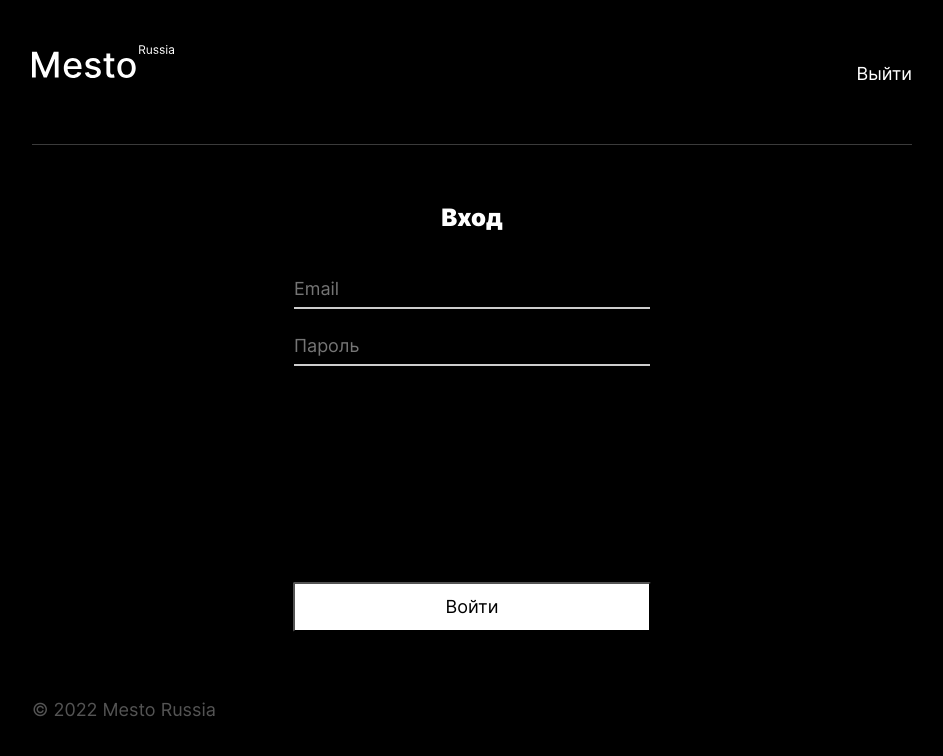
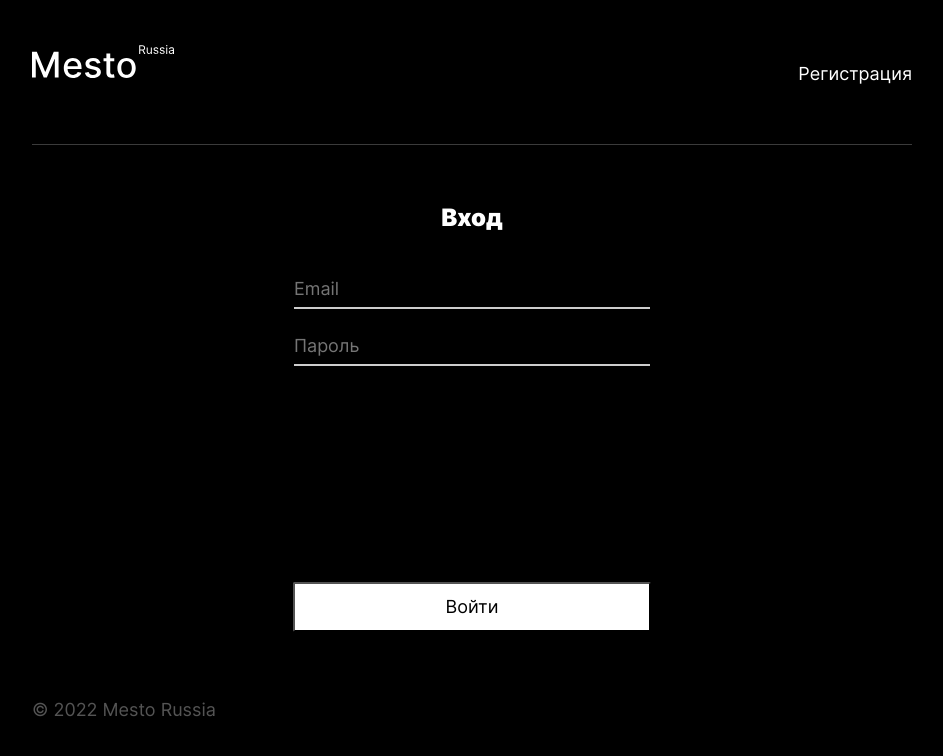
Before and after one commit to elenaLiubimova/react-mesto-auth, a React (Create React App) app: page /sign-in in a window 1280 px wide. Shown: the top 756 px of the page, without its empty margins (168-1111 px from the left). Built offline with nearby package versions, Linux system fonts and the light colour scheme; no server answers.

Commit message:
feat: сдалать навигацию в хэдере

```diff
--- a/src/components/App.js
+++ b/src/components/App.js
@@ -31,6 +31,11 @@ const App = () => {
   const [cards, setCards] = useState([]);
   // Переменная статуса пользователя
   const [loggedIn, setLoggedIn] = useState(false);
+  // Переменная состояния для тултипа регистрации
+  const [isInfoTooltipOpen, setInfoTooltipOpen] = useState(false);
+  // Переменная состояния для навигации в шапке
+  // const [headerNavigation, setHeaderNavigation] = useState('Регистрация');
+  const currentPath = window.location.pathname;
 
   // const [userData, setUserData] = useState({email:"", password:""});
 
@@ -116,6 +121,7 @@ const App = () => {
     setAvatarPopupOpen(false);
     setProfilePopupOpen(false);
     setAddPlacePopupOpen(false);
+    setInfoTooltipOpen(false);
   }
 
   // Обработчик добавления новой карточки
@@ -177,7 +183,7 @@ const App = () => {
   return (
     <CurrentUserContext.Provider value={{ currentUser, cards }}>
       <>
-        <Header />
+        <Header currentPath={currentPath}/>
         <Routes>
           <Route
             path="/"
@@ -214,7 +220,12 @@ const App = () => {
           />
         </Routes>
         <Footer />
-        {/* <InfoTooltip infoTooltipIcon={success} infoTooltipDescription={'Вы успешно зарегистрировались!'}/> */}
+        <InfoTooltip
+          isOpen={isInfoTooltipOpen}
+          infoTooltipIcon={success}
+          infoTooltipDescription={"Вы успешно зарегистрировались!"}
+          onClose={closeAllPopups}
+        />
         <EditProfilePopup
           isOpen={isEditProfilePopupOpen}
           onUpdateUser={handleUpdateUser}
--- a/src/components/Header.js
+++ b/src/components/Header.js
@@ -1,16 +1,42 @@
 import { useNavigate } from "react-router-dom";
 import logo from "../images/logo.svg";
 
-const Header = () => {
+const Header = ({ currentPath }) => {
   const navigate = useNavigate();
+  let onClickCallback;
+
   function signOut(){
     localStorage.removeItem('token');
     navigate('/sign-in', { replace: true });
   }
+
+  function signIn(){
+    navigate('/sign-in', { replace: true });
+  }
+
+  function register(){
+    navigate('/sign-up', { replace: true });
+  }
+
+  function navigateToPaths() {
+    if (currentPath === "/") {
+      onClickCallback = signOut;
+      return "Выйти";
+    } else if (currentPath === "/sign-up") {
+      onClickCallback = signIn;
+      return "Войти";
+    } else if (currentPath === "/sign-in") {
+      onClickCallback = register;
+      return "Регистрация";
+    }
+  }
+
+  const headerNavigation = navigateToPaths();
+
   return (
     <header className="header header-container">
       <img className="logo" src={logo} alt="Лого сервиса Mesto" />
-      <p onClick={signOut}>Выйти</p>
+      <p onClick={onClickCallback}>{headerNavigation}</p>
     </header>
   );
 }
--- a/src/components/InfoTooltip.jsx
+++ b/src/components/InfoTooltip.jsx
@@ -1,13 +1,12 @@
 import React from "react";
 
-const InfoTooltip = ({ infoTooltipIcon, infoTooltipDescription }) => {
+const InfoTooltip = ({ infoTooltipIcon, infoTooltipDescription, isOpen, onClose }) => {
   return (
     <div
       className={
-        "info-tooltip info-tooltip_opened info-tooltip_type_success"
-        // isOpen
-        //   ? `info-tooltip info-tooltip_opened info-tooltip_success`
-        //   : `info-tooltip info-tooltip_success`
+        isOpen
+          ? `info-tooltip info-tooltip_opened info-tooltip_success`
+          : `info-tooltip info-tooltip_success`
       }
     >
       <div className="info-tooltip__container">
@@ -21,6 +20,7 @@ const InfoTooltip = ({ infoTooltipIcon, infoTooltipDescription }) => {
           className="close-button"
           type="button"
           aria-label="Кнопка закрытия тултипа"
+          onClick={onClose}
         ></button>
       </div>
     </div>
```
